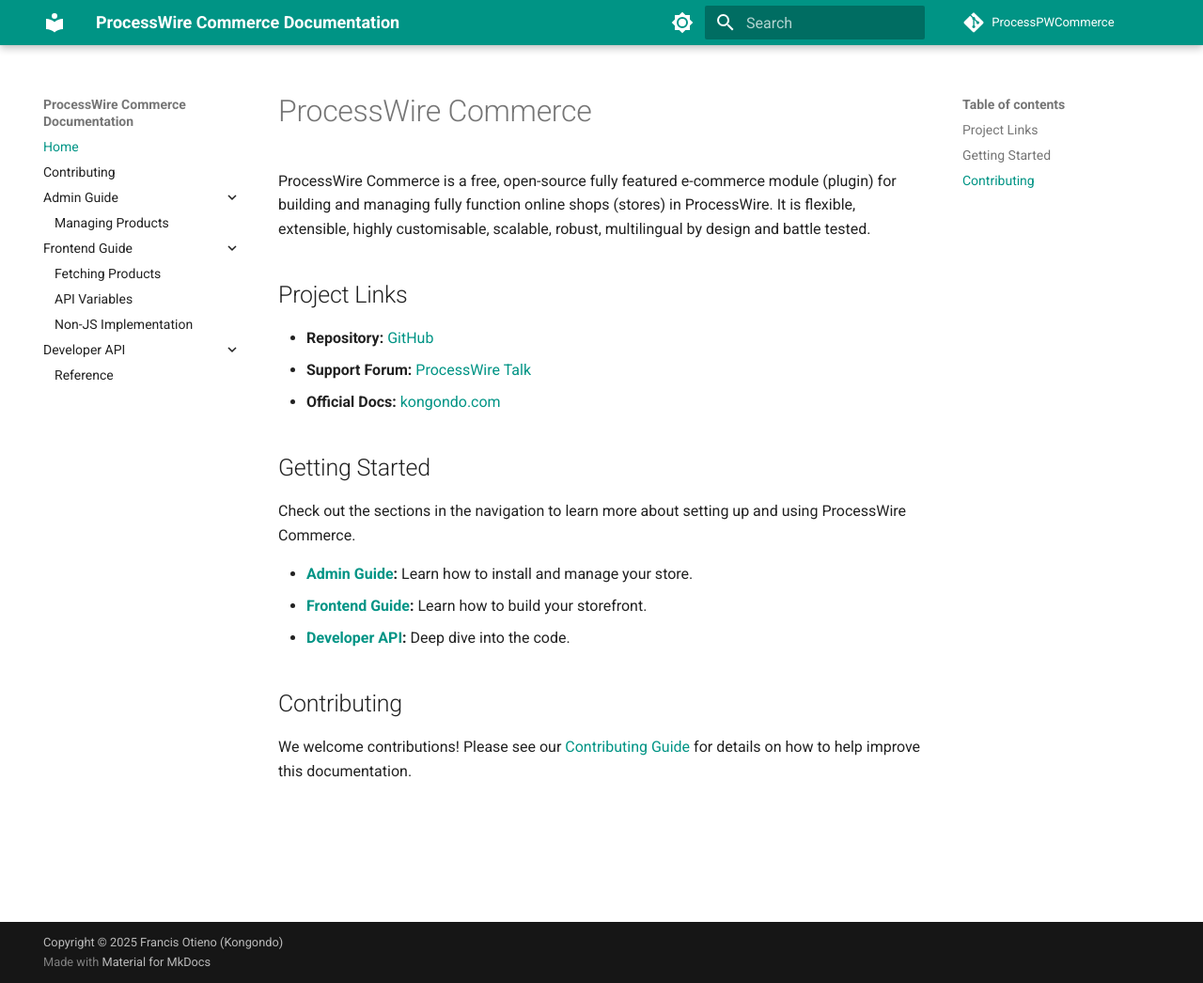
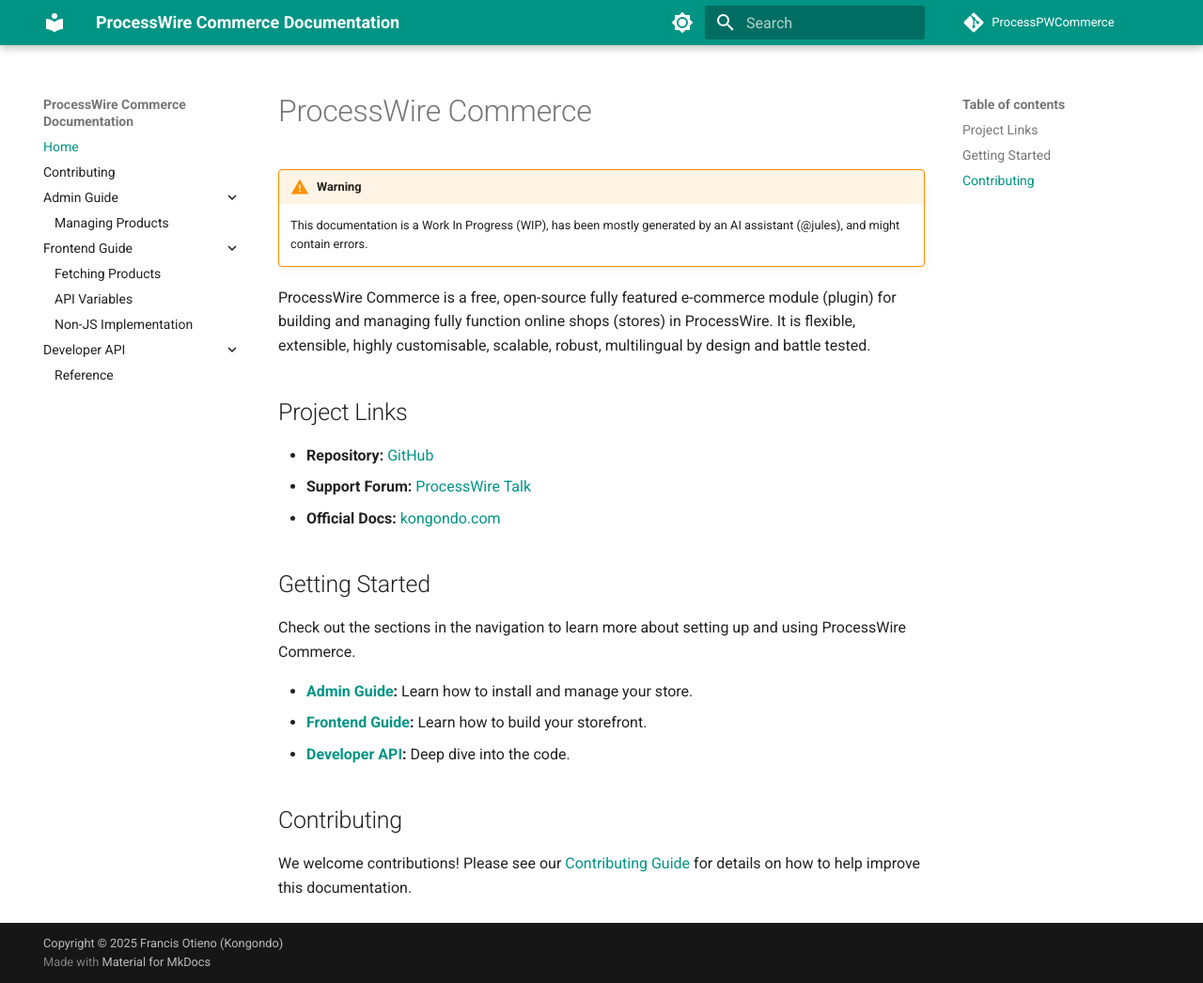
Before and after one commit to kongondo/ProcessWireCommerce, an MkDocs documentation site: the page built from docs/index.md, in a window 1280 px wide and 1046 px high. Shown: the whole window at 94% size. Built offline with MkDocs 1.6.1 and Material for MkDocs 9.7.7, drawn with Linux system fonts in a browser that asks for light colours; comment, search, counter and statistics services are not loaded.

Commit message:
Add WIP warning to documentation
Co-authored-by: kongondo <4342126+kongondo@users.noreply.github.com>

```diff
--- a/docs/index.md
+++ b/docs/index.md
@@ -1,4 +1,7 @@
 # ProcessWire Commerce
+
+!!! warning
+    This documentation is a Work In Progress (WIP), has been mostly generated by an AI assistant (@jules), and might contain errors.
 
 ProcessWire Commerce is a free, open-source fully featured e-commerce module (plugin) for building and managing fully function online shops (stores) in ProcessWire. It is flexible, extensible, highly customisable, scalable, robust, multilingual by design and battle tested.
 
```
Also changed, not shown: README.md (+1 -1 lines).
